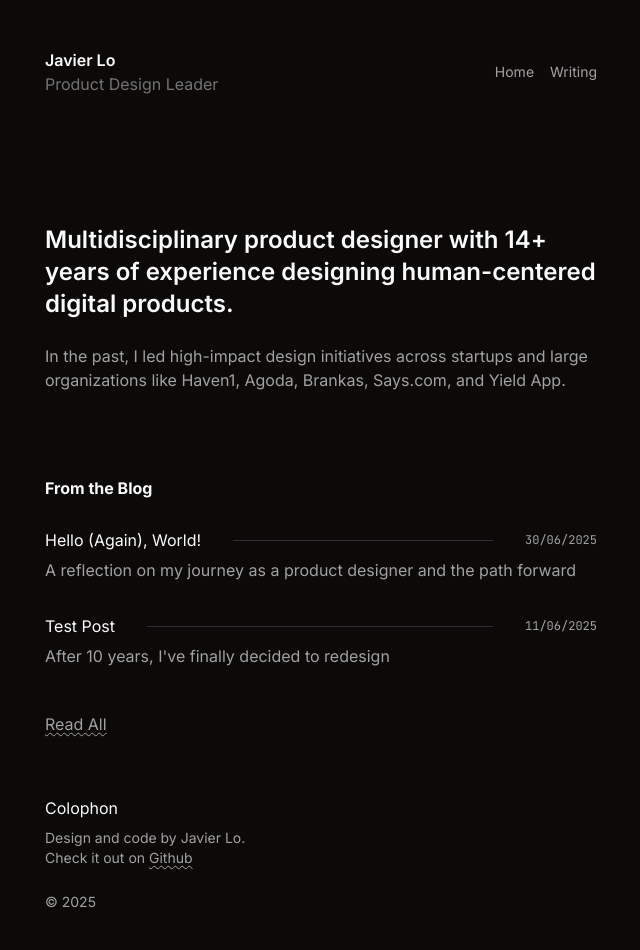
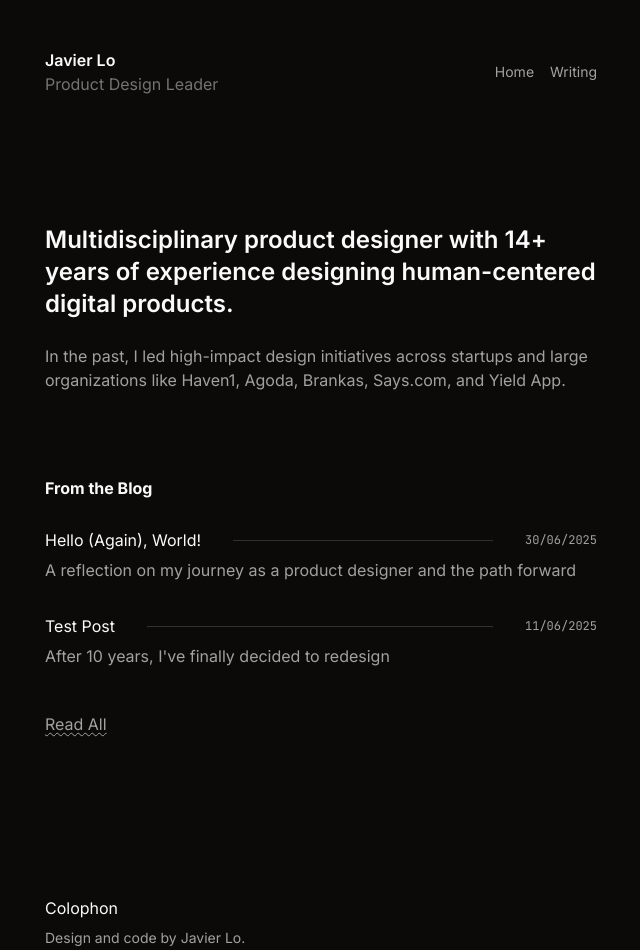
Before and after one commit to javierlocp/Personal-site, a React (Vite) app: page / in a window 1280 px wide. Shown: the top 950 px of the page, without its empty margins (319-959 px from the left). Built offline with nearby package versions, Linux system fonts and the light colour scheme.

Commit message:
Minor spacing fix on footer

```diff
--- a/src/components/Footer.jsx
+++ b/src/components/Footer.jsx
@@ -3,7 +3,7 @@ import ExternalLink from './ExternalLink';
 // This is written in arrow function
 const Footer = () => {
   return (
-    <footer className="my-15">
+    <footer className="mt-40">
       <div className="mb-6 flex flex-col gap-2">
         <h2 className="text-base text-gray-50">Colophon</h2>
         <p className="text-sm text-neutral-400">
```
